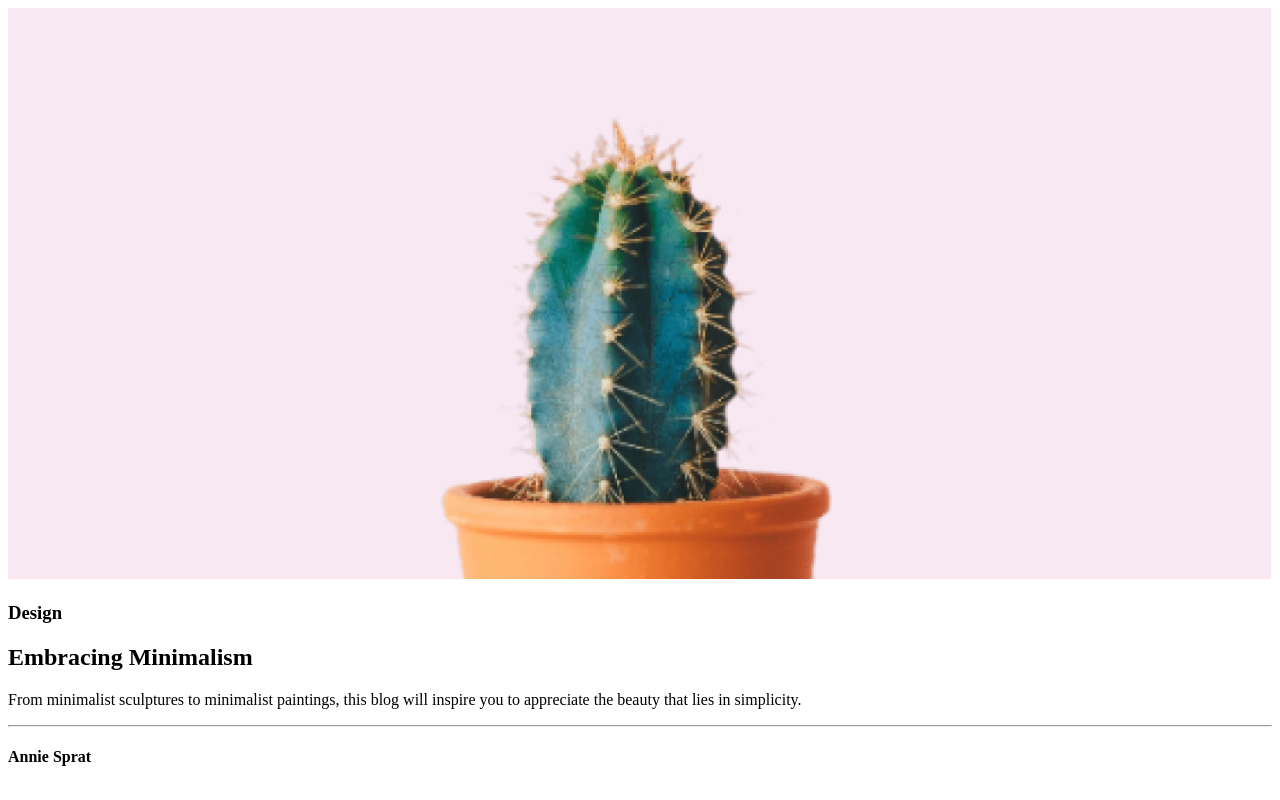
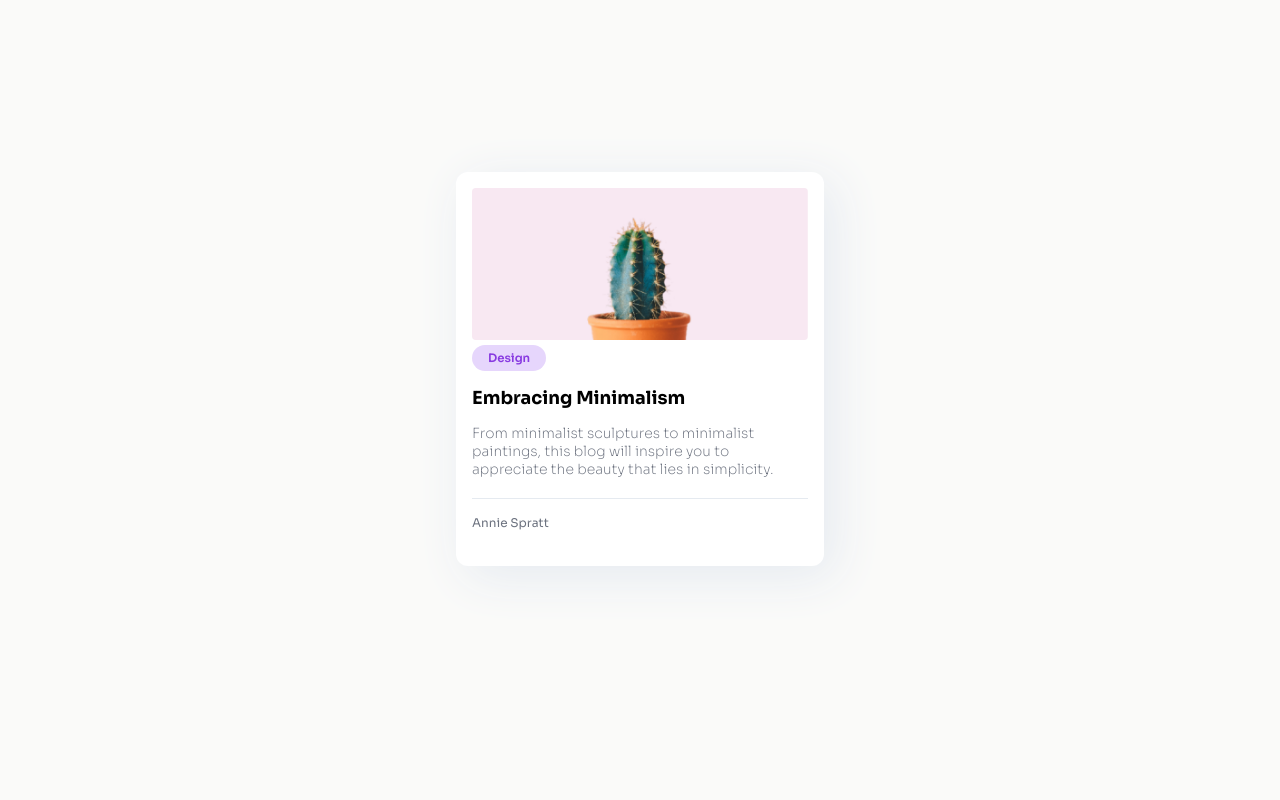
Before and after one commit to maksumi/minimal-blog-card, a website: page index.html in a window 1280 px wide. Drawn offline with Linux system fonts and the light colour scheme.

Commit message:
feat styles: add styles

```diff
--- a/index.html
+++ b/index.html
@@ -19,10 +19,11 @@
         <p class="description">
             From minimalist sculptures to minimalist paintings, this blog will inspire you to appreciate the beauty that lies in simplicity.
         </p>
-        <Hr>
-        <h4 class="autor">
-            Annie Sprat
-        </h4>
+        <div class="autorContainer">
+            <h4 class="autor">
+                Annie Spratt
+            </h4>
+        </div>
     </div>
 </body>
 </html>
--- a/scss/styles.scss
+++ b/scss/styles.scss
@@ -1,5 +1,4 @@
 @import url('https://fonts.googleapis.com/css2?family=Sora:wght@100;200;400;500;600;700;800&display=swap');
-
 $morado : #883AE1;
 $morado-pastel: #E6D6FC;
 $gris-claro: #E5EAF0;
@@ -8,6 +7,59 @@ $blanco: #FFFFFF;
 $carbon: #20293A;
 $gris-oscuro: #6C727F;
 
-img{
-    max-width: 100%;
+body {
+ background-color: $crema;
+ display: flex;
+ justify-content: center;
+ padding-top: 164px;
+ font-family: 'Sora'
 }
+
+.card {
+    background-color: $blanco;
+    width: 336px;
+    padding: 16px;
+    box-shadow: 10px 10px 50px $gris-claro;
+    border-radius: 12px;
+
+    img{
+        max-width: 100%;
+        border-radius: 4px;
+    }
+
+    .themeTag{
+        background-color: $morado-pastel;
+        padding: 6px 16px;
+        font-size: 10px;
+        display: inline-block;
+        color: $morado;
+        border-radius: 100px;
+        h3{
+            margin: 0;
+            font-weight: 600;
+        }
+    }
+
+    .cardTitle{
+        font-size: 18px;
+        margin-top: 16px;
+
+    }
+
+    .description{
+        font-size: 14px;
+        font-weight: 300;
+        color: $gris-oscuro;
+    }
+
+    .autorContainer{
+        margin: 20px 0px 20px 0px;
+        border-top: 1px solid $gris-claro;
+        h4{
+            font-size: 12px;
+            font-weight: 400;
+            margin-bottom: 0px;
+            color: $gris-oscuro;
+        }
+    }
+}
```
Also changed, not shown: css/styles.css, 1 other file.
